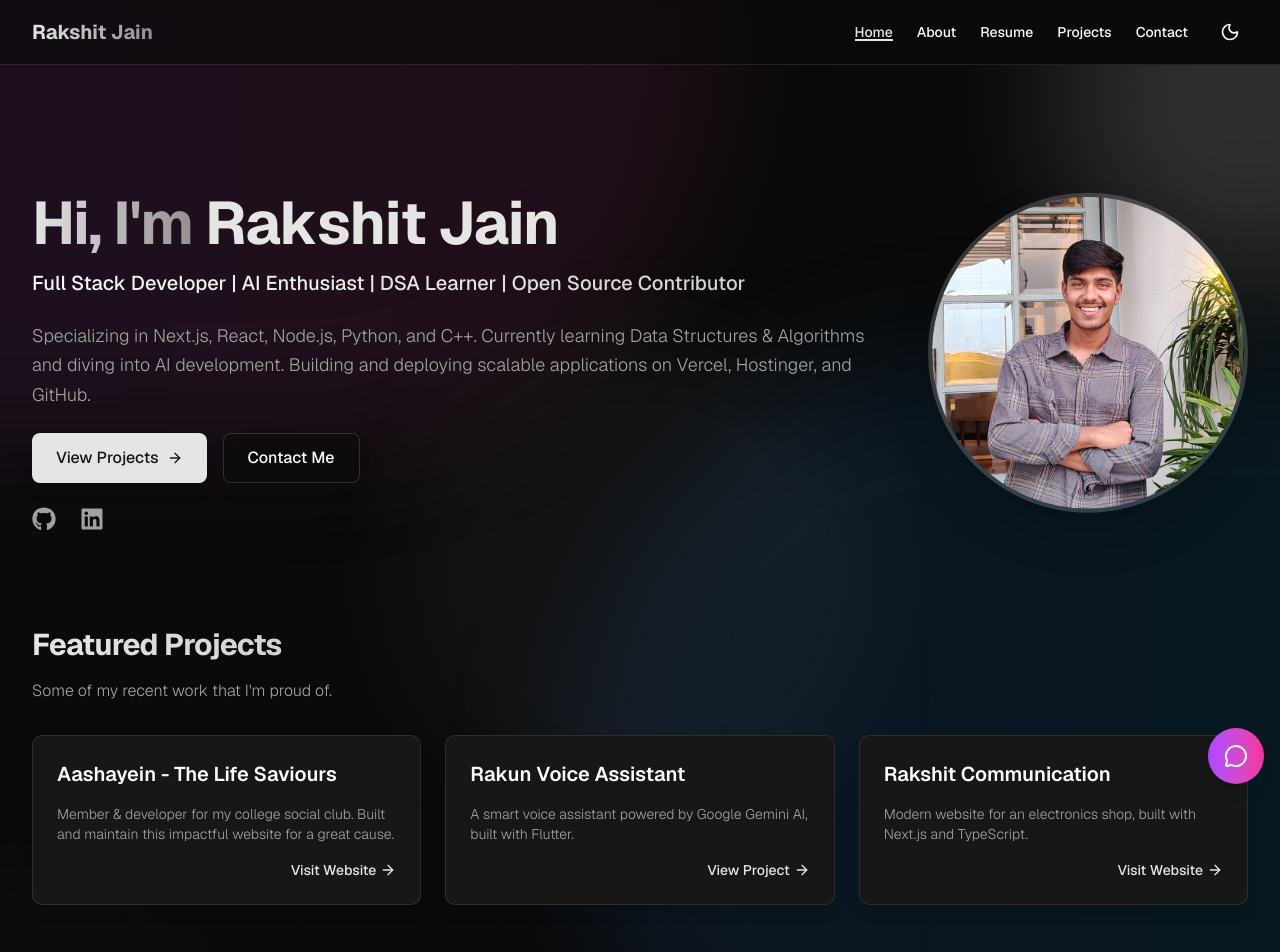
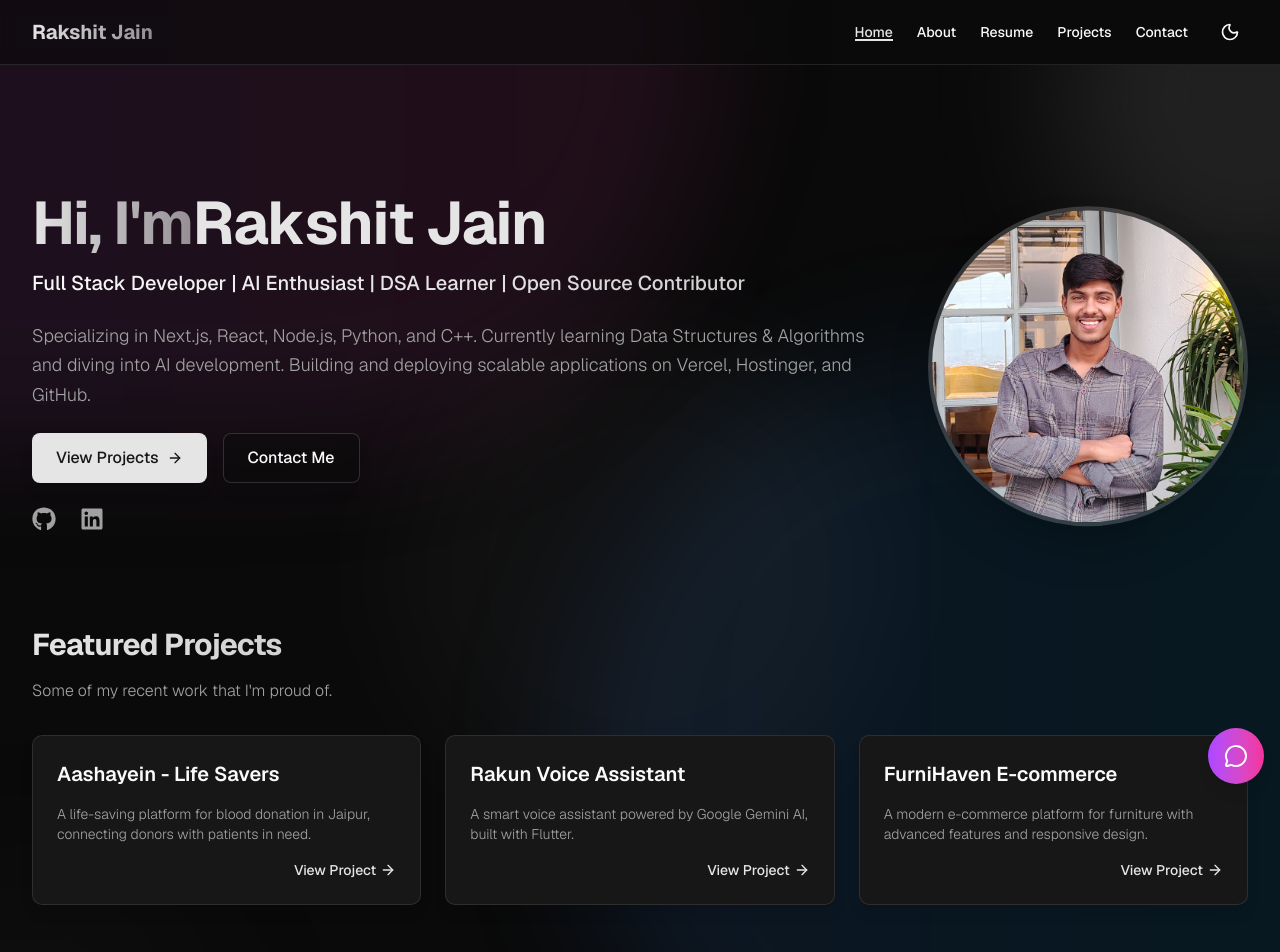
Before and after one commit to rakshitjain23/portfolio_tagda, a Next.js app in the folder frontend/: page / in a window 1280 px wide. Shown: the top 952 px of the page. Built offline with nearby package versions, Linux system fonts and the light colour scheme.

Commit message:
perf: optimize frontend performance and reduce lag on Vercel deployment

```diff
--- a/frontend/app/page.tsx
+++ b/frontend/app/page.tsx
@@ -5,29 +5,29 @@ import Link from "next/link";
 import { motion, Variants } from "framer-motion";
 import { FaGithub, FaLinkedin } from "react-icons/fa";
 import { ArrowRight } from "lucide-react";
+import { usePerformanceOptimization } from "@/components/performance-optimizer";
 
-// Text animation variants
+// Optimized text animation variants
 const textVariants: Variants = {
   hidden: { opacity: 0, y: 20 },
   visible: {
     opacity: 1,
     y: 0,
     transition: {
-      duration: 0.8,
+      duration: 0.6,
       ease: "easeOut",
-      staggerChildren: 0.1
+      staggerChildren: 0.05
     }
   }
 };
 
 const letterVariants: Variants = {
-  hidden: { opacity: 0, y: 20, rotate: -10 },
+  hidden: { opacity: 0, y: 10 },
   visible: {
     opacity: 1,
     y: 0,
-    rotate: 0,
     transition: {
-      duration: 0.5,
+      duration: 0.3,
       ease: [0.22, 1, 0.36, 1]
     }
   }
@@ -36,9 +36,9 @@ const letterVariants: Variants = {
 const floatingAnimation: Variants = {
   initial: { y: 0 },
   animate: {
-    y: [-10, 10, -10],
+    y: [-5, 5, -5],
     transition: {
-      duration: 6,
+      duration: 4,
       ease: "easeInOut",
       repeat: Infinity,
     },
@@ -46,43 +46,48 @@ const floatingAnimation: Variants = {
 };
 
 export default function Home() {
+  const { shouldReduceAnimations } = usePerformanceOptimization();
+
   return (
     <div className="relative min-h-screen overflow-hidden">
-      {/* Enhanced Background Gradients */}
+      {/* Optimized Background Gradients */}
       <div className="absolute inset-0 -z-10">
-        <div className="absolute -top-40 -right-40 w-96 h-96 bg-primary/30 rounded-full blur-3xl dark:bg-primary/20 animate-pulse" />
-        <div className="absolute -bottom-40 -left-40 w-96 h-96 bg-secondary/30 rounded-full blur-3xl dark:bg-secondary/20 animate-pulse" />
-        <div className="absolute top-1/2 left-1/2 -translate-x-1/2 -translate-y-1/2 w-[500px] h-[500px] bg-primary/10 rounded-full blur-3xl dark:bg-primary/5 animate-pulse" />
+        <div className="absolute -top-40 -right-40 w-96 h-96 bg-primary/20 rounded-full blur-3xl dark:bg-primary/10" />
+        <div className="absolute -bottom-40 -left-40 w-96 h-96 bg-secondary/20 rounded-full blur-3xl dark:bg-secondary/10" />
+        <div className="absolute top-1/2 left-1/2 -translate-x-1/2 -translate-y-1/2 w-[500px] h-[500px] bg-primary/5 rounded-full blur-3xl dark:bg-primary/3" />
       </div>
 
       <div className="container py-12 md:py-24 lg:py-32">
         <div className="flex flex-col gap-8 md:gap-12">
-          {/* Enhanced Hero Section */}
+          {/* Optimized Hero Section */}
           <section className="flex flex-col-reverse md:flex-row gap-8 md:gap-12 items-center">
             <motion.div
               className="flex-1 space-y-6"
-              initial={{ opacity: 0, x: -50 }}
+              initial={{ opacity: 0, x: -30 }}
               animate={{ opacity: 1, x: 0 }}
-              transition={{ duration: 0.8, ease: "easeOut" }}
+              transition={{ duration: 0.6, ease: "easeOut" }}
             >
               <div>
                 <motion.h1
                   className="text-4xl md:text-5xl lg:text-6xl font-bold tracking-tight"
                   initial="hidden"
                   animate="visible"
-                  variants={textVariants}
+                  variants={shouldReduceAnimations ? undefined : textVariants}
                 >
                   <motion.span
                     className="bg-gradient-to-r from-primary via-primary/80 to-primary/60 bg-clip-text text-transparent font-display inline-block"
-                    variants={textVariants}
+                    variants={shouldReduceAnimations ? undefined : textVariants}
                   >
                     Hi, I&apos;m{" "}
                   </motion.span>
                   <motion.span
                     className="inline-block text-primary font-display"
-                    variants={textVariants}
+                    variants={shouldReduceAnimations ? undefined : textVariants}
                   >
-                    {" Rakshit Jain".split("").map((letter, index) => (
+                    {shouldReduceAnimations ? (
+                      "Rakshit Jain"
+                    ) : (
+                      "Rakshit Jain".split("").map((letter, index) => (
                         <motion.span
                           key={index}
                           variants={letterVariants}
@@ -94,14 +99,15 @@ export default function Home() {
                         >
                           {letter === " " ? "\u00A0" : letter}
                         </motion.span>
-                    ))}
+                      ))
+                    )}
                   </motion.span>
                 </motion.h1>
                 <motion.p
                   className="mt-4 text-xl text-muted-foreground font-medium bg-gradient-to-r from-foreground to-foreground/80 bg-clip-text text-transparent"
                   initial={{ opacity: 0 }}
                   animate={{ opacity: 1 }}
-                  transition={{ delay: 0.4, duration: 0.8 }}
+                  transition={{ delay: 0.3, duration: 0.6 }}
                 >
                   Full Stack Developer | AI Enthusiast | DSA Learner | Open Source Contributor
                 </motion.p>
@@ -110,7 +116,7 @@ export default function Home() {
                 className="text-lg text-muted-foreground font-light leading-relaxed"
                 initial={{ opacity: 0 }}
                 animate={{ opacity: 1 }}
-                transition={{ delay: 0.6, duration: 0.8 }}
+                transition={{ delay: 0.4, duration: 0.6 }}
               >
                 Specializing in Next.js, React, Node.js, Python, and C++. Currently learning Data Structures & Algorithms and diving into AI development. Building and deploying scalable applications on Vercel, Hostinger, and GitHub.
               </motion.p>
@@ -118,7 +124,7 @@ export default function Home() {
                 className="flex flex-col sm:flex-row gap-4"
                 initial={{ opacity: 0, y: 20 }}
                 animate={{ opacity: 1, y: 0 }}
-                transition={{ delay: 0.8, duration: 0.8 }}
+                transition={{ delay: 0.5, duration: 0.6 }}
               >
                 <Link
                   href="/projects"
@@ -137,7 +143,7 @@ export default function Home() {
                 className="flex items-center gap-6"
                 initial={{ opacity: 0 }}
                 animate={{ opacity: 1 }}
-                transition={{ delay: 1, duration: 0.8 }}
+                transition={{ delay: 0.6, duration: 0.6 }}
               >
                 <a
                   href="https://github.com/rakshitjain23"
@@ -161,13 +167,13 @@ export default function Home() {
             </motion.div>
             <motion.div
               className="flex-shrink-0 relative"
-              initial={{ opacity: 0, scale: 0.8, rotate: -10 }}
-              animate={{ opacity: 1, scale: 1, rotate: 0 }}
-              transition={{ duration: 0.8, ease: "easeOut" }}
+              initial={{ opacity: 0, scale: 0.9 }}
+              animate={{ opacity: 1, scale: 1 }}
+              transition={{ duration: 0.6, ease: "easeOut" }}
             >
               <motion.div
                 className="w-[280px] h-[280px] md:w-[320px] md:h-[320px] rounded-full overflow-hidden border-4 border-primary/20 relative shadow-2xl"
-                variants={floatingAnimation}
+                variants={shouldReduceAnimations ? undefined : floatingAnimation}
                 initial="initial"
                 animate="animate"
               >
@@ -178,18 +184,19 @@ export default function Home() {
                   sizes="(max-width: 768px) 280px, 320px"
                   className="object-cover object-center"
                   priority
+                  loading="eager"
                 />
                 <div className="absolute inset-0 bg-gradient-to-tr from-primary/20 to-transparent mix-blend-overlay" />
               </motion.div>
             </motion.div>
           </section>
 
-          {/* Featured Section */}
+          {/* Optimized Featured Section */}
           <motion.section
             className="py-12"
-            initial={{ opacity: 0, y: 50 }}
+            initial={{ opacity: 0, y: 30 }}
             animate={{ opacity: 1, y: 0 }}
-            transition={{ delay: 1.2, duration: 0.8 }}
+            transition={{ delay: 0.8, duration: 0.6 }}
           >
             <div className="space-y-4">
               <h2 className="text-2xl md:text-3xl font-bold tracking-tight bg-gradient-to-r from-primary to-primary/60 bg-clip-text text-transparent font-display">Featured Projects</h2>
@@ -197,27 +204,28 @@ export default function Home() {
             </div>
             <div className="grid grid-cols-1 md:grid-cols-2 lg:grid-cols-3 gap-6 mt-8">
               <motion.div
-                whileHover={{ y: -10, scale: 1.02 }}
+                whileHover={shouldReduceAnimations ? undefined : { y: -5, scale: 1.01 }}
                 transition={{ type: "spring", stiffness: 300 }}
                 className="group rounded-lg border bg-card text-card-foreground shadow-lg overflow-hidden backdrop-blur-sm bg-opacity-50"
               >
                 <div className="p-6 space-y-4">
-                  <h3 className="text-xl font-semibold font-display">Aashayein - The Life Saviours</h3>
-                  <p className="text-sm text-muted-foreground font-light">Member & developer for my college social club. Built and maintain this impactful website for a great cause.</p>
+                  <h3 className="text-xl font-semibold font-display">Aashayein - Life Savers</h3>
+                  <p className="text-sm text-muted-foreground font-light">A life-saving platform for blood donation in Jaipur, connecting donors with patients in need.</p>
                   <div className="flex justify-end">
                     <a
-                      href="https://www.thelifesaviours.org/"
+                      href="https://github.com/rakshitjain23/aashayein"
                       target="_blank"
                       rel="noopener noreferrer"
                       className="text-sm font-medium text-primary inline-flex items-center hover:underline group-hover:translate-x-1 transition-transform"
                     >
-                      Visit Website <ArrowRight className="ml-1 h-4 w-4" />
+                      View Project <ArrowRight className="ml-1 h-4 w-4" />
                     </a>
                   </div>
                 </div>
               </motion.div>
+
               <motion.div
-                whileHover={{ y: -10, scale: 1.02 }}
+                whileHover={shouldReduceAnimations ? undefined : { y: -5, scale: 1.01 }}
                 transition={{ type: "spring", stiffness: 300 }}
                 className="group rounded-lg border bg-card text-card-foreground shadow-lg overflow-hidden backdrop-blur-sm bg-opacity-50"
               >
@@ -236,22 +244,23 @@ export default function Home() {
                   </div>
                 </div>
               </motion.div>
+
               <motion.div
-                whileHover={{ y: -10, scale: 1.02 }}
+                whileHover={shouldReduceAnimations ? undefined : { y: -5, scale: 1.01 }}
                 transition={{ type: "spring", stiffness: 300 }}
                 className="group rounded-lg border bg-card text-card-foreground shadow-lg overflow-hidden backdrop-blur-sm bg-opacity-50"
               >
                 <div className="p-6 space-y-4">
-                  <h3 className="text-xl font-semibold font-display">Rakshit Communication</h3>
-                  <p className="text-sm text-muted-foreground font-light">Modern website for an electronics shop, built with Next.js and TypeScript.</p>
+                  <h3 className="text-xl font-semibold font-display">FurniHaven E-commerce</h3>
+                  <p className="text-sm text-muted-foreground font-light">A modern e-commerce platform for furniture with advanced features and responsive design.</p>
                   <div className="flex justify-end">
                     <a
-                      href="https://rakshit-communication.vercel.app/"
+                      href="https://github.com/rakshitjain23/furnihaven"
                       target="_blank"
                       rel="noopener noreferrer"
                       className="text-sm font-medium text-primary inline-flex items-center hover:underline group-hover:translate-x-1 transition-transform"
                     >
-                      Visit Website <ArrowRight className="ml-1 h-4 w-4" />
+                      View Project <ArrowRight className="ml-1 h-4 w-4" />
                     </a>
                   </div>
                 </div>
--- /dev/null
+++ b/frontend/components/performance-optimizer.tsx
@@ -0,0 +1,67 @@
+"use client";
+
+import { useEffect, useState } from "react";
+
+export function usePerformanceOptimization() {
+  const [isReducedMotion, setIsReducedMotion] = useState(false);
+  const [isLowPowerMode, setIsLowPowerMode] = useState(false);
+
+  useEffect(() => {
+    // Check for reduced motion preference
+    const mediaQuery = window.matchMedia("(prefers-reduced-motion: reduce)");
+    setIsReducedMotion(mediaQuery.matches);
+
+    const handleChange = (e: MediaQueryListEvent) => {
+      setIsReducedMotion(e.matches);
+    };
+
+    mediaQuery.addEventListener("change", handleChange);
+
+    // Check for low power mode (battery saver)
+    if ("getBattery" in navigator) {
+      navigator.getBattery().then((battery) => {
+        setIsLowPowerMode(battery.charging === false && battery.level < 0.2);
+
+        battery.addEventListener("levelchange", () => {
+          setIsLowPowerMode(battery.charging === false && battery.level < 0.2);
+        });
+      });
+    }
+
+    // Check for slow connection
+    if ("connection" in navigator) {
+      const connection = (navigator as any).connection;
+      if (connection && (connection.effectiveType === "slow-2g" || connection.effectiveType === "2g")) {
+        setIsLowPowerMode(true);
+      }
+    }
+
+    return () => {
+      mediaQuery.removeEventListener("change", handleChange);
+    };
+  }, []);
+
+  return {
+    isReducedMotion,
+    isLowPowerMode,
+    shouldReduceAnimations: isReducedMotion || isLowPowerMode,
+  };
+}
+
+export function PerformanceOptimizedMotion({
+  children,
+  fallback,
+  ...props
+}: {
+  children: React.ReactNode;
+  fallback?: React.ReactNode;
+  [key: string]: any;
+}) {
+  const { shouldReduceAnimations } = usePerformanceOptimization();
+
+  if (shouldReduceAnimations && fallback) {
+    return <>{fallback}</>;
+  }
+
+  return <div {...props}>{children}</div>;
+}
```
Also changed, not shown: frontend/next.config.ts (+52 -0 lines), frontend/vercel.json (added). Lines whose indentation alone changed are shown as unchanged.
